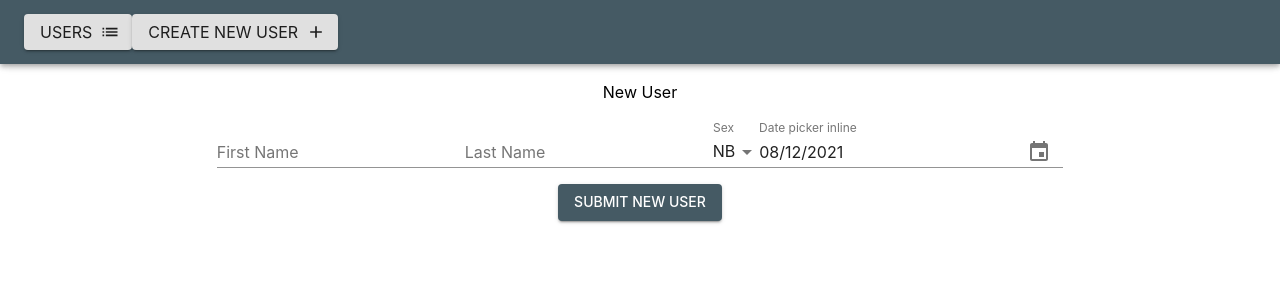
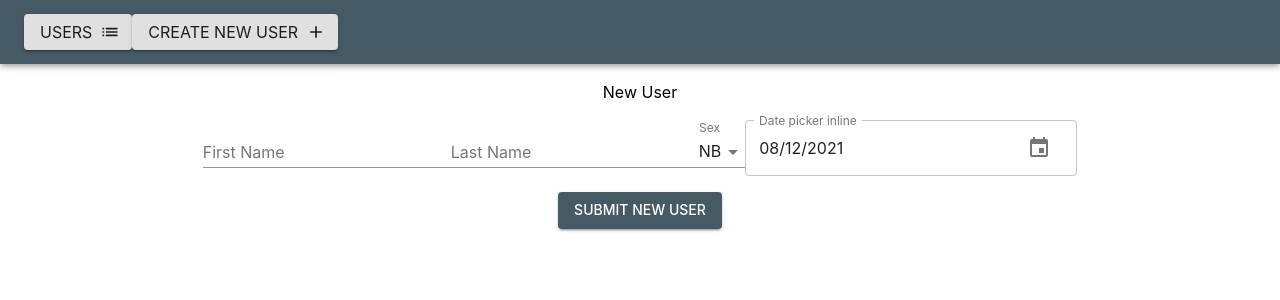
Before and after one commit to Anthony-Giusti/securityproject, a React (Create React App) app in the folder client/: page /create-user in a window 1280 px wide. Shown: the top 300 px of the page. Built offline with nearby package versions, Linux system fonts and the light colour scheme.

Commit message:
Style changes. Calendar also will start on year selection

```diff
--- a/client/src/components/BirthdayPicker/BirthdayPicker.jsx
+++ b/client/src/components/BirthdayPicker/BirthdayPicker.jsx
@@ -36,12 +36,14 @@ const BirthdayPicker = ({
   return (
     <>
       <KeyboardDatePicker
+        inputVariant="outlined"
+        openTo="year"
         error={birthdayError}
         helperText={birthdayError ? 'Birthday must be in the past' : ''}
         disableToolbar
-        variant="inline"
+        variant="dialog"
         format="MM/dd/yyyy"
-        // margin="normal"
+        maxDate={new Date()}
         id="date-picker-inline"
         label="Date picker inline"
         value={userBirthday}
```
